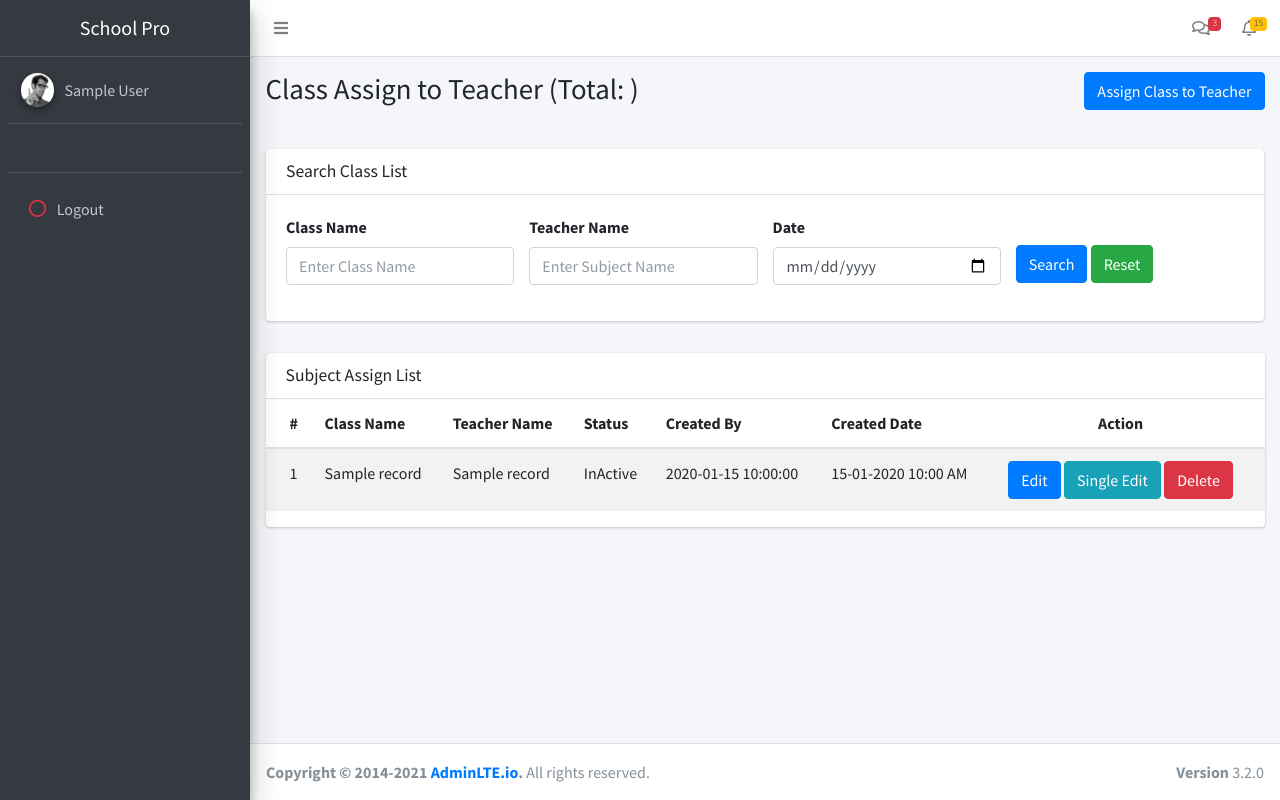
After one commit to Hajra-Khattak/School-Management-System, a Laravel app: template resources/views/admin/assignTeacher/list.blade.php in a window 1280 px wide. The commit adds this page. Run offline with Laravel 10, Linux system fonts and the light colour scheme; a user stored in the database is signed in; tables that the repository leaves empty hold one stand-in row (values such as "Sample post"); the template is opened without the code that fills it: most values are stand-ins (such as "Sample title", 1, 10 or a date in 2020); some libraries are stand-ins or nearby versions.

Commit message:
Class Assign to Teacher

```diff
--- a/app/Http/Controllers/ClassTeacherController.php
+++ b/app/Http/Controllers/ClassTeacherController.php
@@ -20,15 +20,13 @@ class ClassTeacherController extends Controller
 
     public function add(Request $request){
         $data['getClass'] = ClassModel::getClass();
-        $data['getTeacherClass'] = User::getTeacherClass();
+        $data['getTeacher'] = User::getTeacherClass();
         $data['header_title'] = "Add Assign Class Teacher";
         return view('admin.assignTeacher.add', $data);
     }
 
     public function insert(Request $request){
         // dd($request->all());
-
-
         if(!empty($request->teacher_id)){
 
             foreach ($request->teacher_id as $teacher_id) {
@@ -47,7 +45,7 @@ class ClassTeacherController extends Controller
                         $store->save();
                 }
             }
-            return redirect('admin/assign_class_teacher/list')->with('success', "Class to Teacher Assigned Successfully");
+            return redirect('admin/assign_class/list')->with('success', "Class to Teacher Assigned Successfully");
         }
         else{
             return redirect()->back()->with('error', "something wrong");
--- a/app/Models/User.php
+++ b/app/Models/User.php
@@ -297,4 +297,13 @@ class User extends Authenticatable
         return $return;
     }
 
+    static public function getTeacherClass(){
+        $return = self::select('users.*')->where('users.user_type', '=', 2)
+        ->where('users.is_delete', '=', 0);
+        $return = $return->orderBy('users.id', 'desc')
+        ->get();
+        return $return;
+
+    }
+
 }
--- /dev/null
+++ b/resources/views/admin/assignTeacher/list.blade.php
@@ -0,0 +1,141 @@
+@extends('layout.app')
+
+@section('content')
+
+  <!-- Content Wrapper. Contains page content -->
+  <div class="content-wrapper">
+    <!-- Content Header (Page header) -->
+    <section class="content-header">
+      <div class="container-fluid">
+        <div class="row mb-2">
+          <div class="col-sm-6">
+
+            <h1>Class Assign to Teacher  (Total:  )</h1>
+          </div>
+          <div class="col-sm-6 " style="text-align: end;">
+
+            <a href="{{ url('admin/assign_class/add')}}" class="btn btn-primary">Assign Class to Teacher</a>
+          </div>
+        </div>
+      </div><!-- /.container-fluid -->
+    </section>
+
+    <section>
+    <div class="container-fluid p-3">
+
+          <div class="card ">
+
+          <div class="card-header">
+                <h3 class="card-title">Search Class List</h3>
+              </div>
+              <!-- form start -->
+              <form action="" method="get">
+                <div class="card-body row">
+                  <div class="form-group col-md-3">
+                    <label >Class Name</label>
+                    <input type="text" class="form-control" name="class_name" value="{{ Request::get('class_name') }}"  placeholder="Enter Class Name">
+                  </div>
+                  <div class="form-group col-md-3">
+                    <label >Teacher Name</label>
+                    <input type="text" class="form-control" name="subject_name" value="{{ Request::get('subject_name') }}"  placeholder="Enter Subject Name">
+                  </div>
+
+                  <div class="form-group col-md-3">
+                    <label >Date</label>
+                    <input type="date" class="form-control" name="date" value="{{ Request::get('date') }}" placeholder="Enter email">
+                  </div>
+
+                <!-- /.card-body -->
+
+                <div class="form-group col-md-3" style="margin-top: 30px;">
+                  <button type="search" class="btn btn-primary">Search</button>
+                  <a href="{{ url('admin/assign_class/list')}}" class="btn btn-success">Reset</a>
+                </div>
+              </form>
+            </div>
+            <!-- /.card -->
+            <!-- /.card -->
+
+          </div>
+
+        </div>
+
+        <!-- /.row -->
+    </section>
+
+    <!-- Main content -->
+    <section class="content">
+      <div class="container-fluid">
+        <div class="row">
+
+          <!-- /.col -->
+          <div class="col-md-12">
+
+          @include('_message')
+          <div class="card">
+              <div class="card-header">
+                <h3 class="card-title">Subject Assign List</h3>
+              </div>
+              <!-- /.card-header -->
+              <div class="card-body p-0">
+                <table class="table table-striped">
+                  <thead>
+                    <tr >
+                      <th >#</th>
+                      <th>Class Name</th>
+                      <th>Teacher Name</th>
+                      <th>Status</th>
+                      <th>Created By</th>
+                      <th>Created Date</th>
+                      <th style="text-align: center;">Action</th>
+                    </tr>
+                  </thead>
+                  <tbody>
+
+                  @foreach($getRecord as $value)
+                  <tr>
+                      <td>{{ $value->id}}</td>
+                      <td>{{ $value->class_name}}</td>
+                      <td>{{ $value->teacher_name}}</td>
+                      <td>
+                        @if($value->status == 0 )
+                        Active
+                        @else
+                        InActive
+                        @endif
+                      </td>
+                      <td>{{ $value->created_by_name}}</td>
+                      <td>{{ date('d-m-Y H:i A ', strtotime($value->created_at))}}</td>
+                      <td style="text-align: center;">
+                    <a href="{{ url('admin/assign_subject/edit', $value->id)}}" class="btn btn-primary">Edit</a>
+                    <a href="{{ url('admin/assign_subject/edit_single', $value->id)}}" class="btn btn-info">Single Edit</a>
+                    <a href="{{ url('admin/assign_subject/delete', $value->id)}}" class="btn btn-danger">Delete</a>
+                    </td>
+                      </tr>
+                  @endforeach
+                  </tbody>
+
+                </table>
+                <div class="d-flex justify-content-end px-3 pt-3">
+                {!! $getRecord->appends(Illuminate\Support\Facades\Request::except('page'))->links() !!}
+
+              </div>
+              </div>
+              <!-- /.card-body -->
+            </div>
+            <!-- /.card -->
+
+          </div>
+          <!-- /.col -->
+        </div>
+        <!-- /.row -->
+
+
+
+      </div><!-- /.container-fluid -->
+    </section>
+    <!-- /.content -->
+  </div>
+
+
+  @endsection
--- a/resources/views/layout/header.blade.php
+++ b/resources/views/layout/header.blade.php
@@ -199,6 +199,14 @@
           </a>
         </li>
         <li class="nav-item">
+          <a href="{{url('admin/assign_class/list')}}" class="nav-link @if(Request::segment(2) == 'assign_class') active @endif " >
+            <i class="nav-icon far fa-user"></i>
+            <p>
+              Assign Class
+            </p>
+          </a>
+        </li>
+        <li class="nav-item">
           <a href="{{url('admin/change_password')}}" class="nav-link @if(Request::segment(2) == 'change_password') active @endif " >
             <i class="nav-icon far fa-user"></i>
             <p>
--- a/routes/web.php
+++ b/routes/web.php
@@ -10,6 +10,7 @@ use App\Http\Controllers\UserController;
 use App\Http\Controllers\StudentController;
 use App\Http\Controllers\ParentController;
 use App\Http\Controllers\TeacherController;
+use App\Http\Controllers\ClassTeacherController;
 use App\Models\User;
 use Illuminate\Support\Facades\Route;
 
@@ -84,6 +85,15 @@ Route::group(['middleware' => 'admin'],function(){
     // Edit Single Subject
     Route::get('/admin/assign_subject/edit_single/{id}', [ClassSubjectController::class, 'editSingle']);
     Route::post('/admin/assign_subject/edit_single/{id}', [ClassSubjectController::class, 'updateSingle']);
+
+    // Assign Class to Teacher
+    Route::get('/admin/assign_class/list', [ClassTeacherController::class, 'list']);
+    Route::get('/admin/assign_class/add', [ClassTeacherController::class, 'add']);
+    Route::post('/admin/assign_class/add', [ClassTeacherController::class, 'insert']);
+    Route::get('/admin/assign_class/edit/{id}', [ClassTeacherController::class, 'edit']);
+    Route::post('/admin/assign_class/edit/{id}', [ClassTeacherController::class, 'update']);
+    Route::get('/admin/assign_class/delete/{id}', [ClassTeacherController::class, 'delete']);
+
 
     Route::get('/admin/change_password', [UserController::class, 'change_password']);
     Route::post('/admin/change_password', [UserController::class, 'update_change_password']);
```
Also changed, not shown: app/Models/ClassTeacher.php (added, +31 -0 lines), resources/views/admin/assignTeacher/add.blade.php (added, +97 -0 lines).
